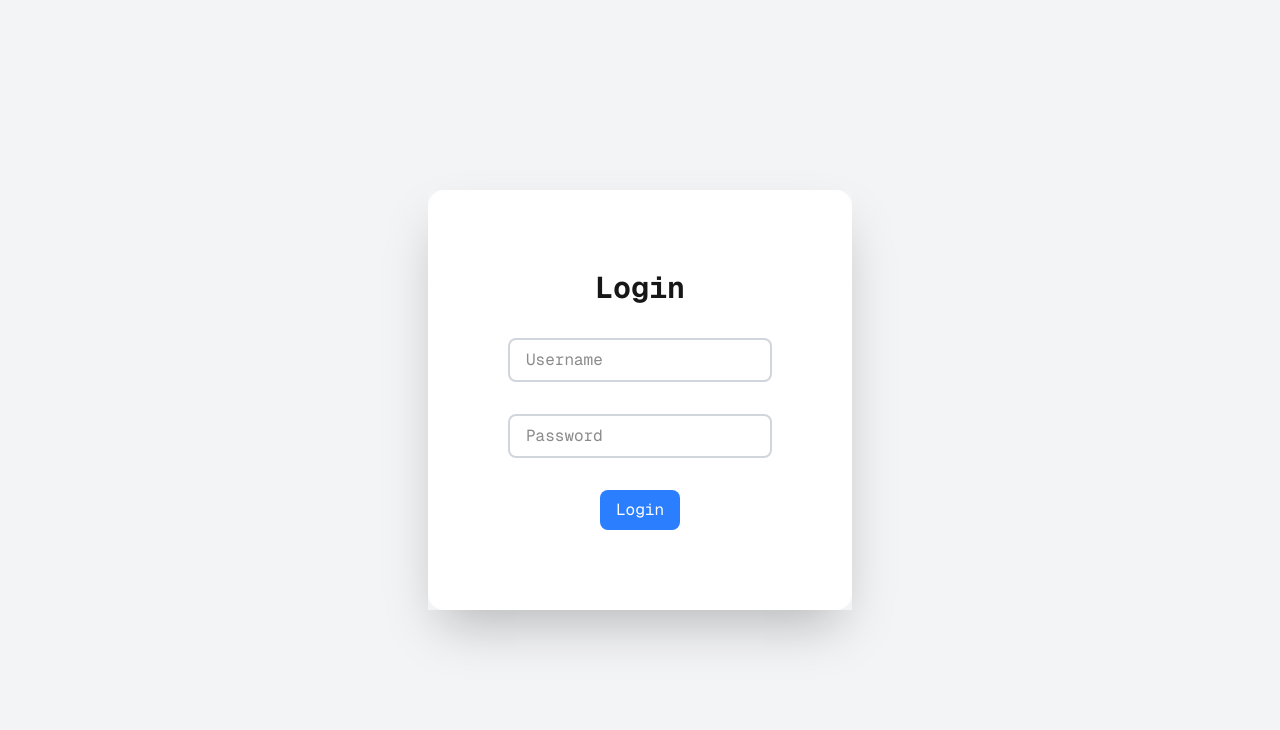
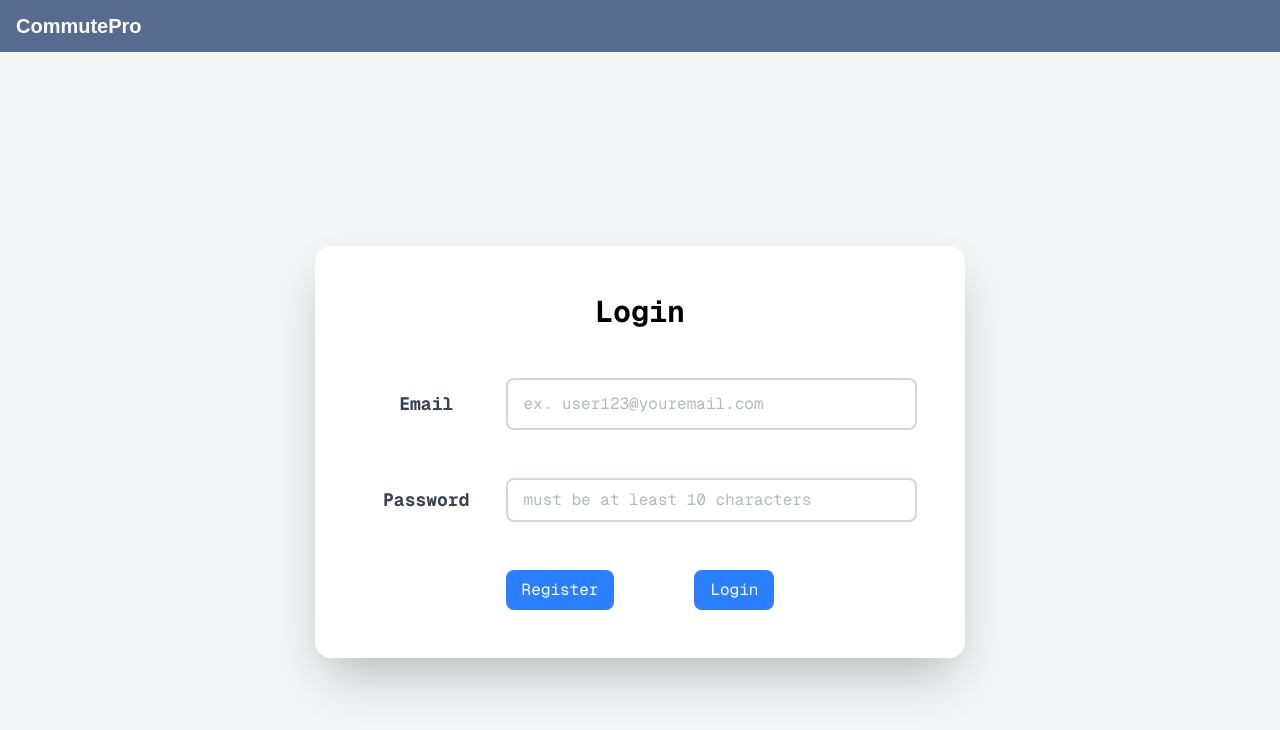
Before and after one commit to frhOrcasitas/commute_pro, a Next.js app: page /login in a window 1280 px wide. Shown: the top 730 px of the page. Built offline with nearby package versions, Linux system fonts and the light colour scheme.

Commit message:
login done

```diff
--- a/app/login/page.js
+++ b/app/login/page.js
@@ -4,18 +4,40 @@ import Link from "next/link";
 function login() {
 
     return (
+    <>
+        <nav className="flex items-center justify-between px-4 py-3 transition-colors duration-300 bg-[#576A8F]">
+            <Link href="/" className="flex items-center gap-2 text-white">
+                <span className="text-xl font-bold">CommutePro</span>
+            </Link>
+        </nav>
+
         <section className="min-h-screen flex items-center justify-center font-mono bg-gray-100">
+            <div className="flex shadow-2xl bg-white rounded-2xl overflow-hidden">
+                <div className="flex flex-col items-center justify-center text-center p-12 gap-12 w-[650px]">
+                    <h1 className="text-3xl font-bold text-black">Login</h1>
 
+                    <div className="w-full flex flex-col gap-8">
+                        <div className="grid grid-cols-4 items-center gap-4">
+                            <label className="text-lg font-bold text-gray-700 col-span-1">Email</label>
+                            <input type="text" placeholder="ex. user123@youremail.com" className="col-span-3 border-2 text-gray-500 border-2 border-gray-300 rounded-lg px-4 py-3 w-full focus:outline-none focus:ring-2 focus:ring-blue-500" />
+                        </div>
+                    </div>
 
-            <div className="flex shadow-2xl">
-                <div className="flex flex-col items-center justify-center text0center p-20 gap-8  bg-white rounded-2xl">
-                    <h1 className="text-3xl font-bold">Login</h1>
-                    <input type="text" placeholder="Username" className="border-2 border-gray-300 rounded-lg px-4 py-2 w-full focus:outline-none focus:ring-2 focus:ring-blue-500" />
-                    <input type="password" placeholder="Password" className="border-2 border-gray-300 rounded-lg px-4 py-2 w-full focus:outline-none focus:ring-2 focus:ring-blue-500" />
-                    <button className="bg-blue-500 text-white px-4 py-2 rounded-lg hover:bg-blue-600 transition duration-300">Login</button>
+                    <div className="w-full flex flex-col gap-8">
+                        <div className="grid grid-cols-4 items-center gap-4">
+                            <label className="text-lg font-bold text-gray-700 col-span-1">Password</label>
+                            <input type="password" placeholder="must be at least 10 characters" className="col-span-3 border-2 text-gray-500 border-2 border-gray-300 rounded-lg px-4 py-2 w-full focus:outline-none focus:ring-2 focus:ring-blue-500" />                        </div>
+                    </div>
+
+                    <div className="w-full flex flex-row gap-20 justify-center">
+                        <button className="bg-blue-500 text-white px-4 py-2 rounded-lg hover:bg-blue-600 transition duration-300">Register</button>
+                        <button className="bg-blue-500 text-white px-4 py-2 rounded-lg hover:bg-blue-600 transition duration-300">Login</button>
+                    </div>
+
                 </div>
             </div>
         </section>
+    </>
     )
 }
 
```
